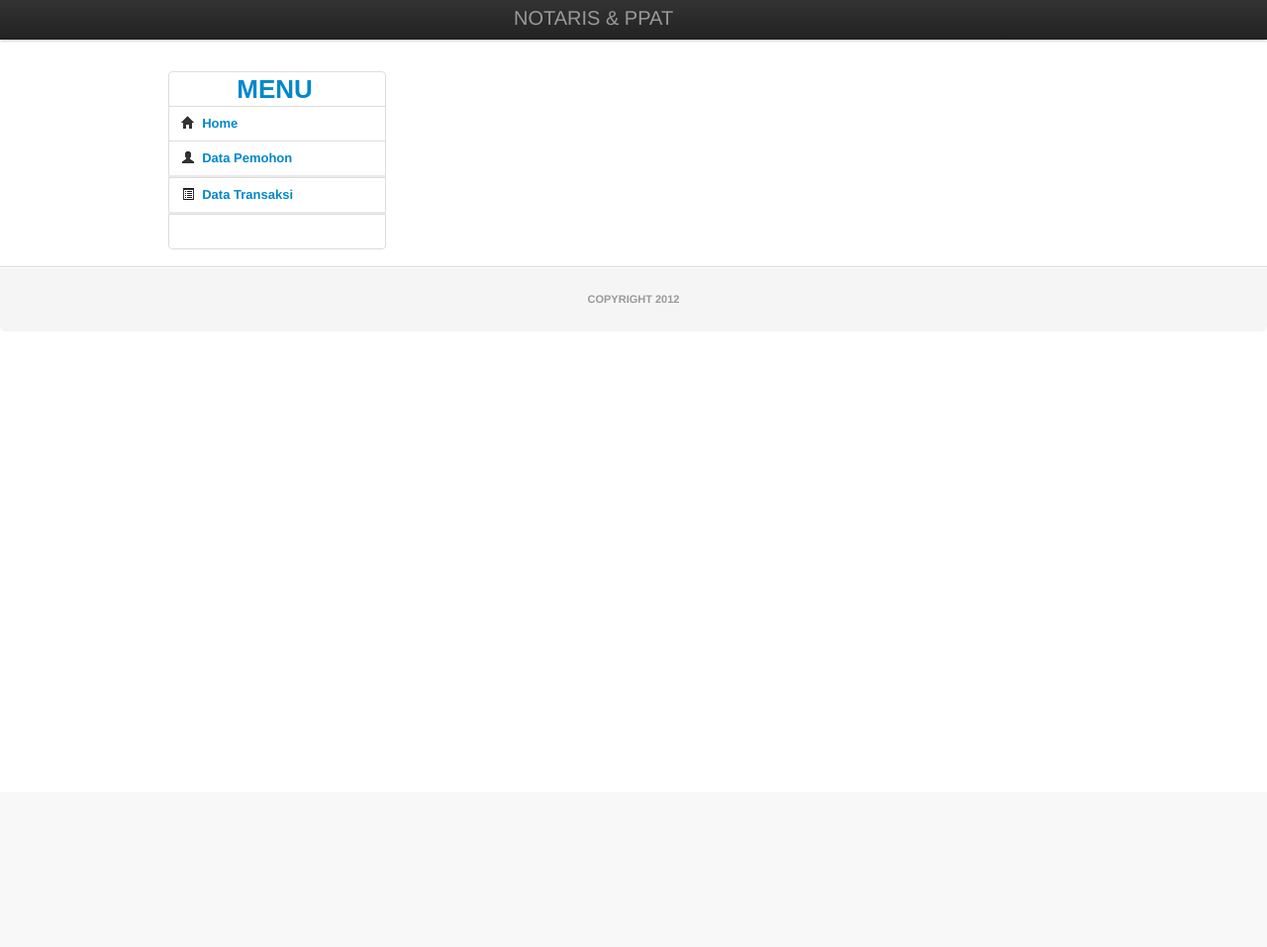
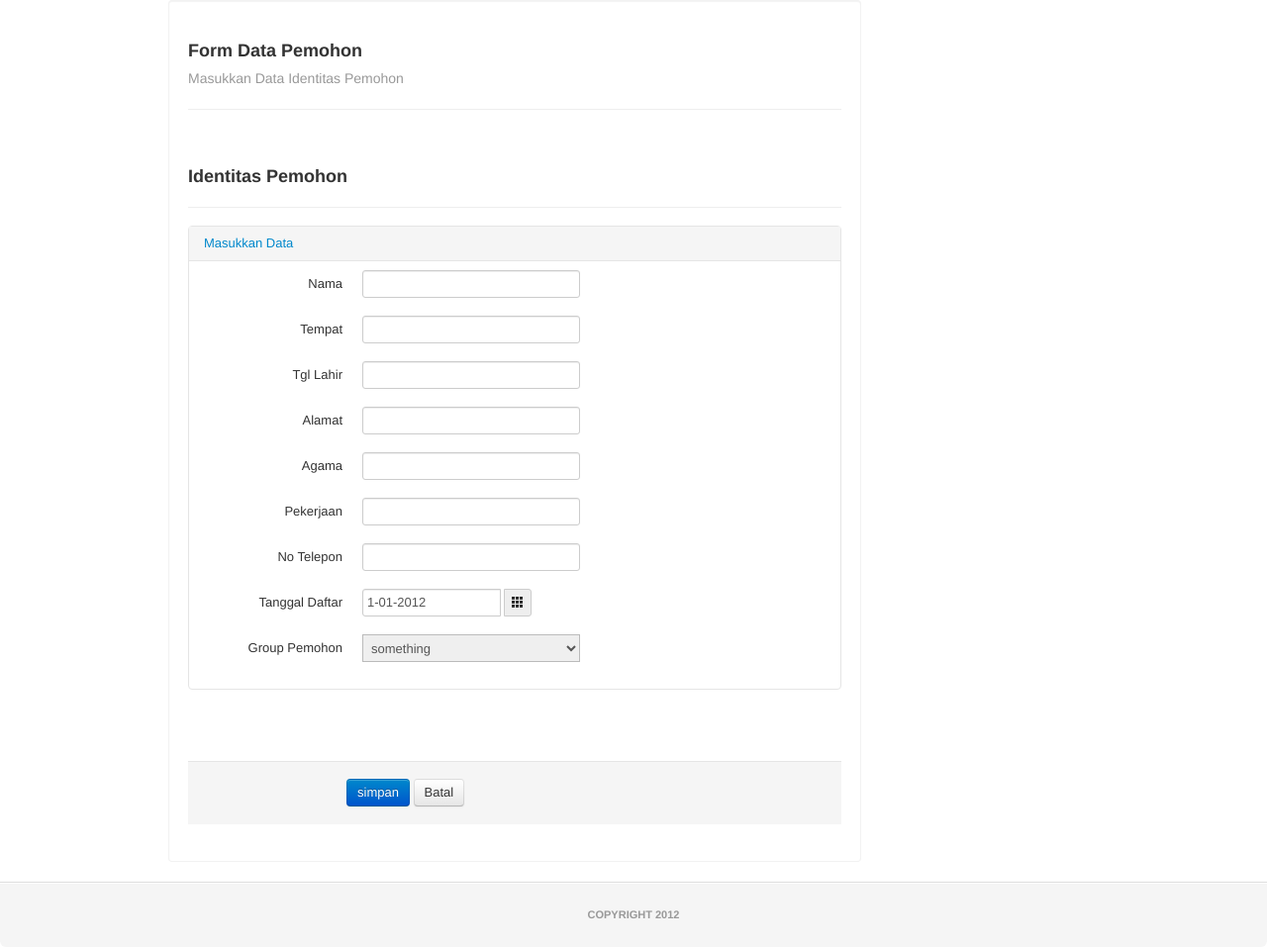
Before and after one commit to jampingstun/notproj, a PHP site: page /?op=1 in a window 1280 px wide. Shown: the whole page at 99% size. Before the commit the page ends 306 px from the top, so only its background shows below. Run offline with PHP 8.4, Linux system fonts and the light colour scheme.

Commit message:
controller pemohon

```diff
--- a/view/pemohon.php
+++ b/view/pemohon.php
@@ -106,7 +106,7 @@
              <br/>
              <br/>
             <div class="form-actions">
-                <button type="submit" class="btn btn-primary">Simpan</button>
+                <input type="submit" class="btn btn-primary" name="simpan" value="simpan"/>
                     <a onclick="history.go(-1)" class="btn">Batal</a>
             </div>
         </form>
--- a/view/wrapper.php
+++ b/view/wrapper.php
@@ -1,48 +1,3 @@
-<!-- Navbar ================================================== -->
-<div class="navbar navbar-fixed-top">
-      <div class="navbar-inner">
-        <div class="container">
-            <ul class="nav pull-left">
-<!--        menu kiri        -->
-            </ul>
-                <p class="brand" style="margin-left: 35%; margin-bottom: 0;"> NOTARIS & PPAT </p>
-
-                <ul class="nav pull-right">
-<!--          menu kanan          -->
-                </ul>
-        </div>
-      </div>
-    </div>
-
-
-<div class="container">
-    <div class="row">
-        <br /><br/><br/><br/>
-    </div>
-    <div class="row">
-        <div class="span3">
-                <ul class=" nav nav-tabs nav-stacked menu">
-                    <li ><a style="padding-right: 17px;" class="disabled menuhead"><center><b>MENU</b></center></a></li>
-                    <li><a href="#"><i class="icon-home"></i>&nbsp;&nbsp;<b>Home</b></a></li>
-                    <li><a href="#" data-toggle="collapse" data-target="#Mpemohon"><i class="icon-user"></i>&nbsp;&nbsp;<b>Data Pemohon</b> </a></li>
-                    <div  style="background-color: #f5f5f5;   border: 1px solid #eee; border: 1px solid rgba(0, 0, 0, 0.05);" >
-                        <ul id="Mpemohon" class="submenu collapse ">
-                            <li><a href="#"><i class="icon-plus-sign"></i>&nbsp; input pemohon</a></li>
-                            <li><a href="#"><i class="icon-search"></i> &nbsp;lihat pemohon</a></li>
-                        </ul>
-                    </div>
-                    <li><a href="#" data-toggle="collapse" data-target="#Mtransaksi"><i class="icon-list-alt"></i>&nbsp;&nbsp;<b>Data Transaksi</b></a></li>
-                    <div  style="background-color: #f5f5f5;   border: 1px solid #eee; border: 1px solid rgba(0, 0, 0, 0.05);" >
-                        <ul id="Mtransaksi" class="submenu collapse">
-                            <li ><a href="#"><i class="icon-plus-sign"></i>&nbsp; input transaksi</a></li>
-                            <li ><a href="#"><i class="icon-search"></i> &nbsp;lihat transaksi</a></li>
-                        </ul>
-                    </div>
-                    <li><a class="disabled"><br/></a></li>
-                </ul>
-        </div>
-        <div class="span9">
-<!--     content goes here       -->
-        </div>
-    </div>
-</div>
+<?php
+include 'view/pemohon.php';
+?>
```
Also changed, not shown: controller/pemohon.php (added, +16 -0 lines).
